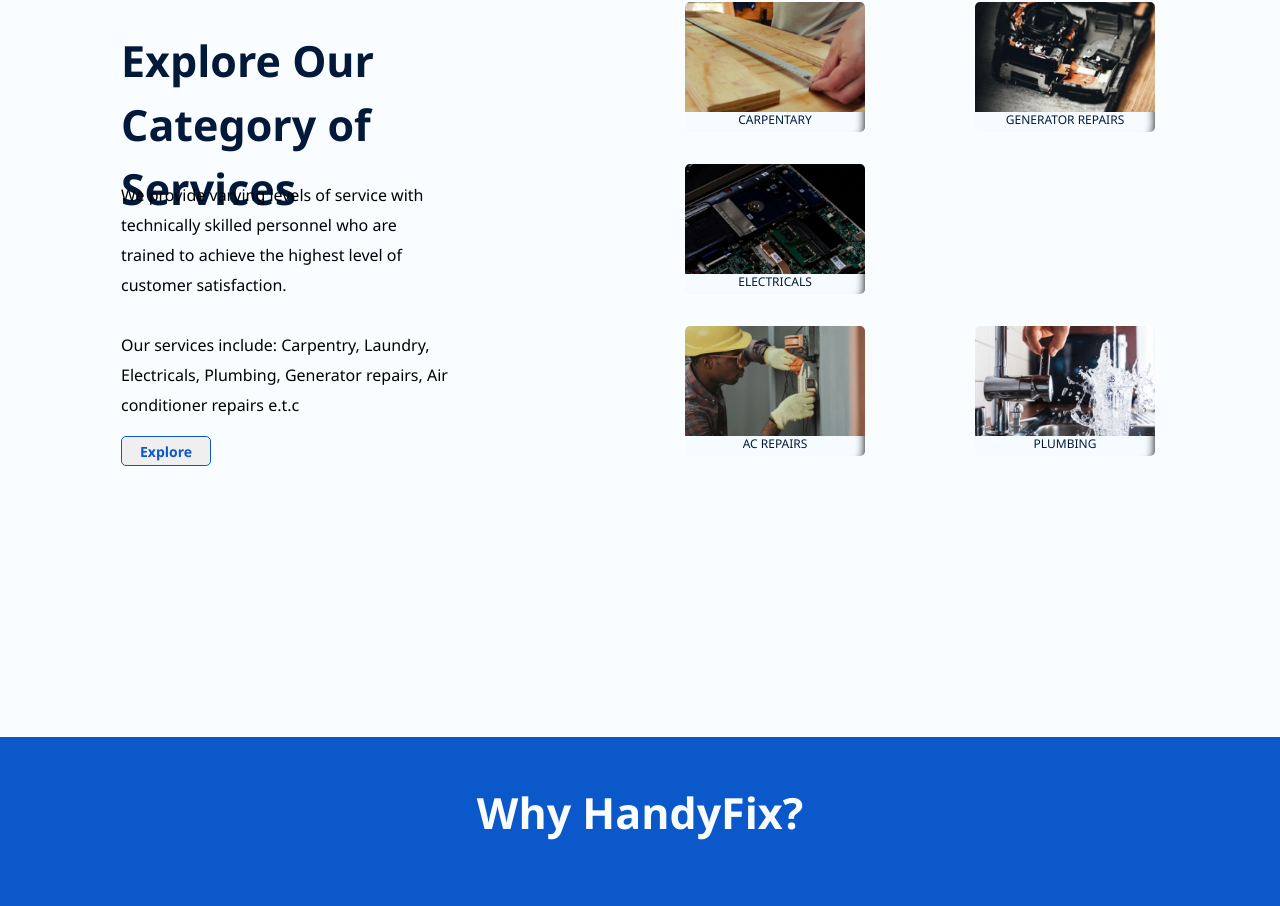
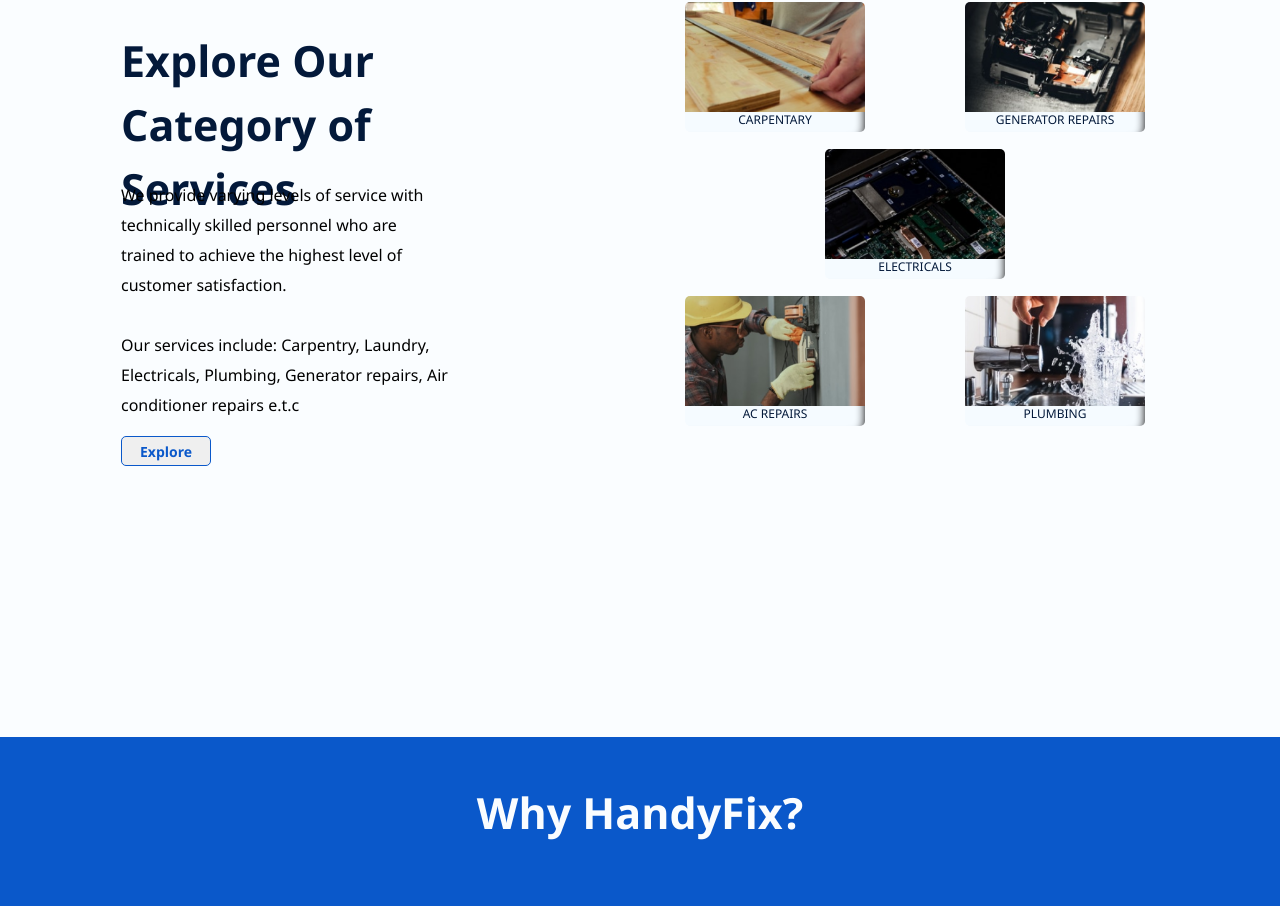
Before and after one commit to Women-Techsters-Fellowship-2021/Group8-HandyFIx-Frontend-Project, a React (Create React App) app: page / in a window 1280 px wide. Shown: the part 1665-2571 px from the top of the page. Built offline with nearby package versions, Linux system fonts and the light colour scheme.

Commit message:
styled some image

```diff
--- a/src/Pages/landing.jsx
+++ b/src/Pages/landing.jsx
@@ -130,6 +130,7 @@ const LandingPage =()=>
 
             </section>
 
+            {/*-----------section two-----------------  */}
 
             <section className='sec-two'>
                 <div className='sec2-first-div'>
@@ -158,14 +159,14 @@ const LandingPage =()=>
                         </figure>
                     </span>
 
-                    <figure className='img-div'>
+                    <figure className='img-div' id='special-img' >
 
                         <img  src={electrician}  alt=""/>
                         <figcaption>ELECTRICALS</figcaption>
                     </figure>
 
                     <span>
-                        <figure className='img-div'>
+                        <figure className='img-div' >
 
                             <img  src={ac}  alt=""/>
                             <figcaption>AC REPAIRS</figcaption>
--- a/src/Styles/landing.css
+++ b/src/Styles/landing.css
@@ -372,6 +372,7 @@ text-align: center;
     margin-top:10px;
 }
 
+
 .sec2-first-div button a
 {
     color:#0A58CA;
@@ -399,8 +400,8 @@ text-align: center;
 
 .img-div
 {
-    width: 210px;
-    height: 130px;
+    width: 200px;
+    height: 115px;
 }
 
 .img-div img
@@ -439,6 +440,11 @@ box-shadow: inset -10px 0px 10px -10px rgb(192, 177, 177); */
 
 }
 
+#special-img
+{
+    margin-left: 180px;
+}
+
 
 /* -----------------section three------- */
 .sec-three
@@ -453,6 +459,7 @@ box-shadow: inset -10px 0px 10px -10px rgb(192, 177, 177); */
     color:#FAFDFF;
 }
 
+
 .biggest-span
 {
     display: grid;
@@ -461,6 +468,8 @@ box-shadow: inset -10px 0px 10px -10px rgb(192, 177, 177); */
     margin-left: 65px;
     justify-content: center;
 }
+
+
 .img-span
 {
     display: flex;
@@ -488,7 +497,7 @@ box-shadow: inset -10px 0px 10px -10px rgb(192, 177, 177); */
     color: #FAFDFF;
     font-family: Segoe UI;
     font-style: normal;
-    font-weight: normal;
+    /* font-weight: normal; */
     font-weight: bold;
     font-size: 16px;
     /* line-height: 36px; */
@@ -505,7 +514,7 @@ box-shadow: inset -10px 0px 10px -10px rgb(192, 177, 177); */
     color: #FAFDFF;
 }
 
-/* ---------------sec-four------------ */
+/* ------------------sec-four--------------- */
 
 .sec-four
 {
@@ -556,7 +565,8 @@ box-shadow: inset -10px 0px 10px -10px rgb(192, 177, 177); */
 }
 
 
-/* ------------------sec-five-------------- */
+/* ---------------------sec-five---------------- */
+
 .sec-five
 {
     background-color:  #84c6f0;
```
